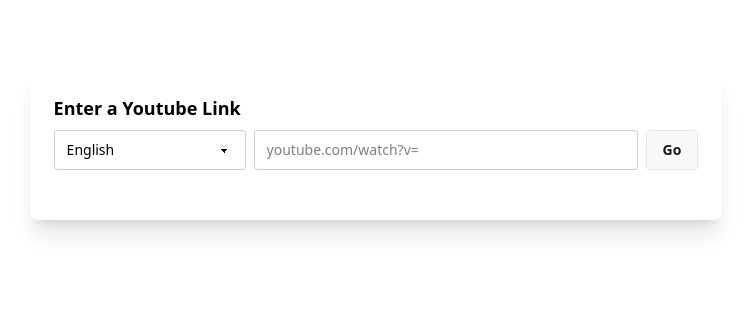
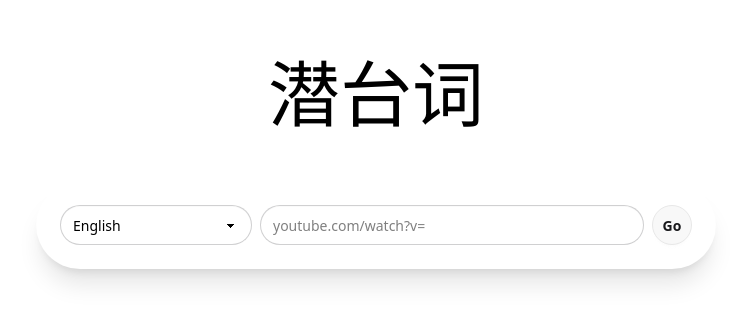
Before and after one commit to ivan-chan-1/subtext, a React (Vite) app in the folder frontend/: page / in a window 1280 px wide. Shown: the part 255-578 px from the top of the page, without its empty margins (264-1015 px from the left). Built offline with nearby package versions, Linux system fonts and the light colour scheme.

Commit message:
added text rotate

```diff
--- a/frontend/src/components/Button.tsx
+++ b/frontend/src/components/Button.tsx
@@ -3,7 +3,7 @@ import { useNavigate } from "react-router-dom"
 const Button = () => {
   const navigate = useNavigate();
   return (
-    <button className="btn" onClick={() => navigate("/transcript")}>
+    <button className="btn btn-circle" onClick={() => navigate("/transcript")}>
       Go
     </button>
   )
--- a/frontend/src/components/ConvertBar.tsx
+++ b/frontend/src/components/ConvertBar.tsx
@@ -4,9 +4,8 @@ import Button from './Button'
 
 const ConvertBar = () => {
   return (
-    <div className="card w-auto bg-base-100 shadow-xl">
+    <div className="card w-auto bg-base-100 shadow-xl rounded-full">
         <div className='card-body'>
-            <h2 className="card-title">Enter a Youtube Link</h2>
             <div className='flex gap-2'>
                 <Selector />
                 <LinkInput />
--- a/frontend/src/components/LinkInput.tsx
+++ b/frontend/src/components/LinkInput.tsx
@@ -2,16 +2,14 @@ const LINK_PLACEHOLDER = "youtube.com/watch?v="
 const LinkInput = () => {
   return (
     <div>
-      <label className="input validator w-96">
       <input
         type="url"
         required
         placeholder={LINK_PLACEHOLDER}
-        pattern="^(https?:\/\/)?(www\.)?youtube\.com\/watch\?v=.*$"
-        title="Must be valid URL"
+        // pattern="^(https?:\/\/)?(www\.)?youtube\.com\/watch\?v=.*$"
+        // title="Must be valid URL"
+        className="input w-96 rounded-full"
       />
-      </label>
-      <p className="validator-hint">Must be valid Youtube URL</p>
     </div>
   )
 }
--- a/frontend/src/components/Selector.tsx
+++ b/frontend/src/components/Selector.tsx
@@ -2,7 +2,7 @@ const LANGUAGES = ["English", "Korean"]
 
 const Selector = () => {
   return (
-    <select defaultValue="Pick a color" className="select w-48">
+    <select defaultValue="Pick a color" className="select w-48 rounded-full">
         <option disabled={true}>Video source language</option>
         {LANGUAGES.map((l) => {
           return (
--- /dev/null
+++ b/frontend/src/components/TextRotate.tsx
@@ -0,0 +1,16 @@
+const TextRotate = () => {
+  return (
+    <span className="text-rotate text-7xl leading-[2] duration-30000">
+      <span className="justify-items-center">
+        <span>subtext</span>
+        <span>潜台词</span>
+        <span>subtexto</span>
+        <span>숨은 의미</span>
+        <span>sous-texte</span>
+        <span>hàm ý</span>
+      </span>
+    </span>
+  );
+};
+
+export default TextRotate;
--- a/frontend/src/pages/LandingPage.tsx
+++ b/frontend/src/pages/LandingPage.tsx
@@ -1,11 +1,13 @@
 import ConvertBar from "../components/ConvertBar";
 import Page from "../components/Page";
+import TextRotate from "../components/TextRotate";
 
 const LandingPage = () => {
   return (
     <Page>
-      <div className="w-full flex justify-center items-center">
-        <div>
+      <div className="w-full flex flex-col justify-center items-center">
+        <TextRotate />
+        <div className="mt-4">
           <ConvertBar />
         </div>
       </div>
```
